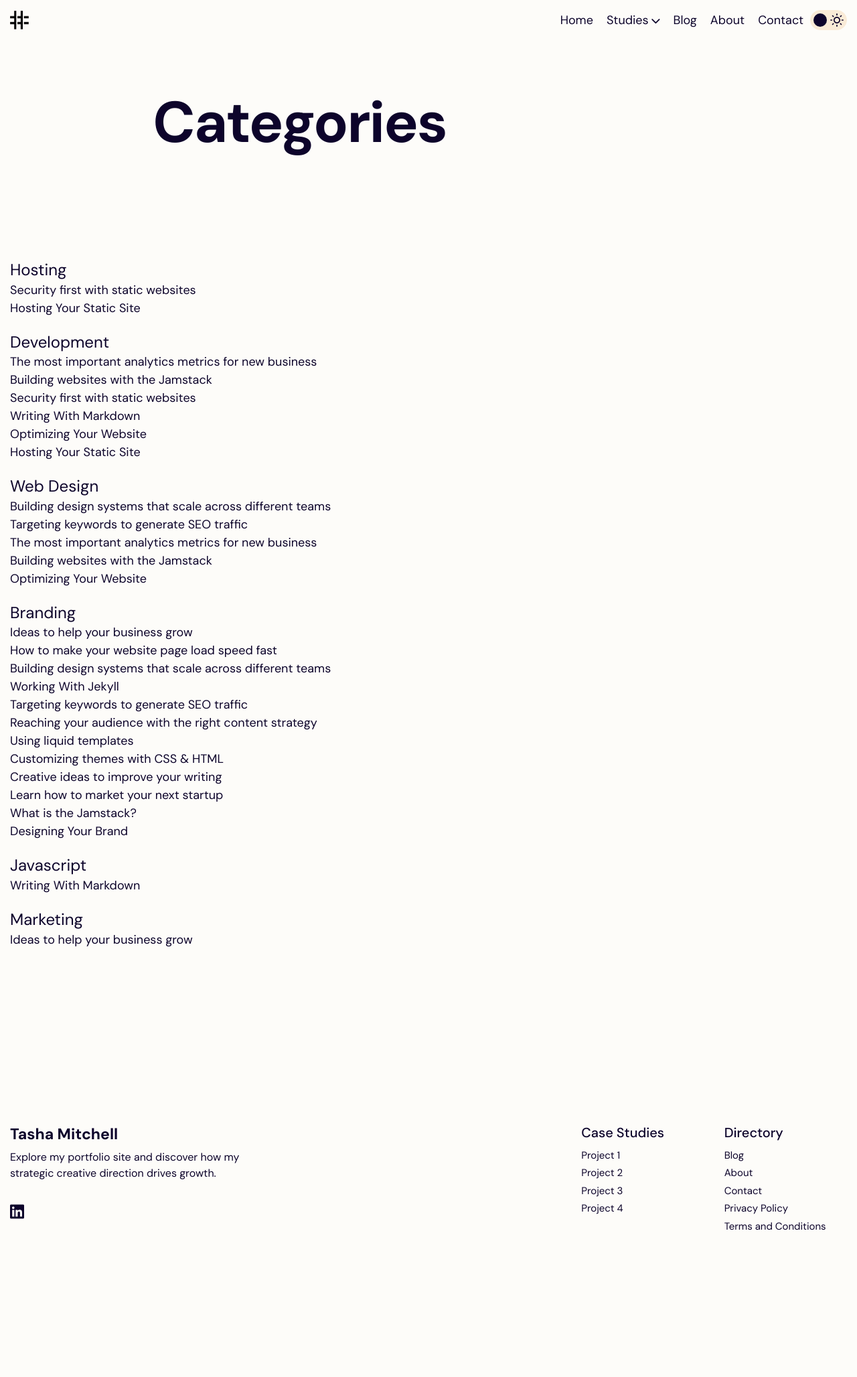
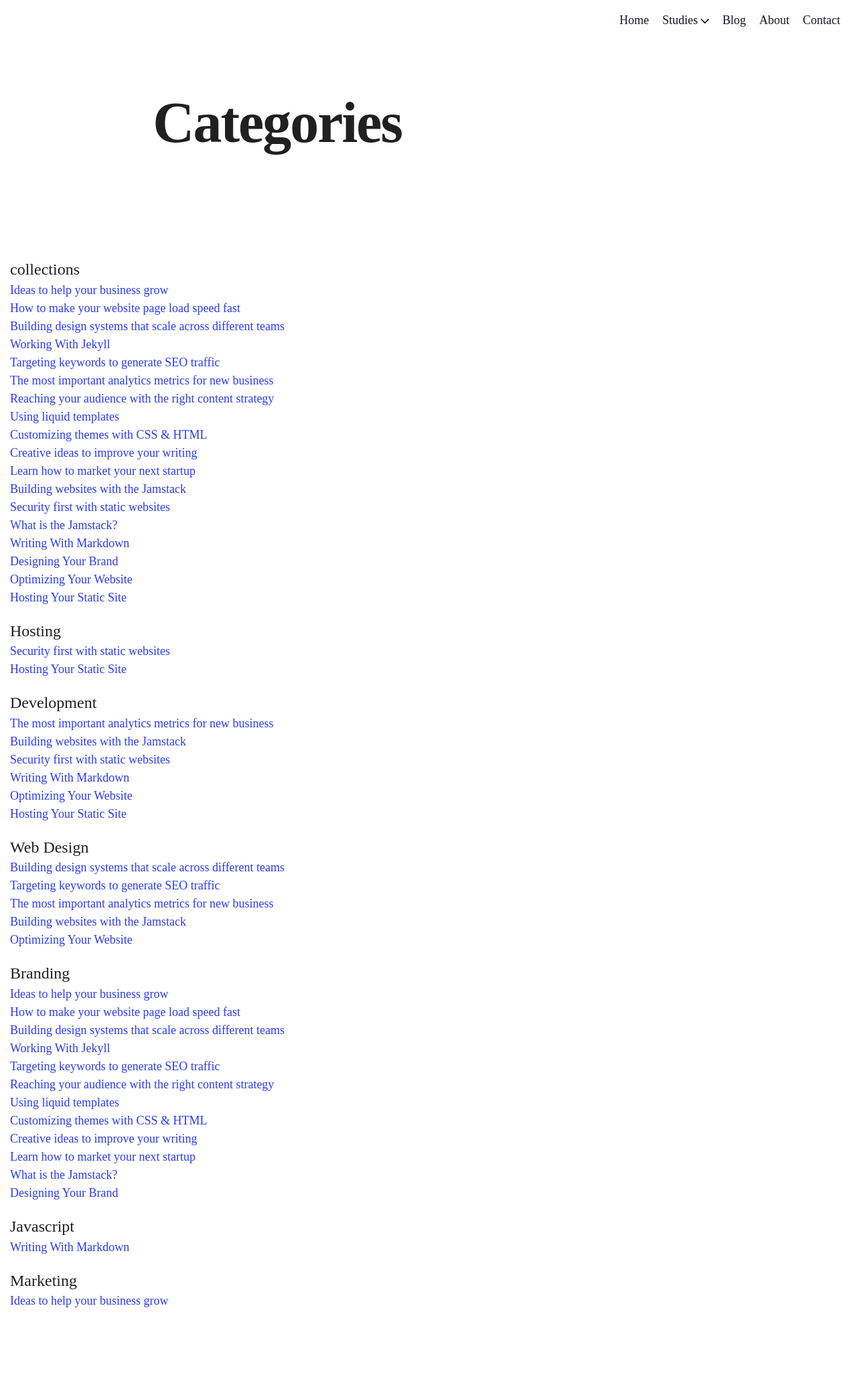
Before and after one commit to tglivebold/portfolio, a Jekyll site: the page built from pages/categories.md, in a window 1280 px wide. Shown: the whole page at 67% size. Built offline with Jekyll 4.4.1, drawn with Linux system fonts in a browser that asks for light colours; before the commit the page ends 2014 px from its top, so only the background shows below that.

Commit message:
Update _config.yml (via Pages CMS)

```diff
--- a/_config.yml
+++ b/_config.yml
@@ -1,188 +1,3 @@
-# -------------------
-# Jekyll Config
-# --------------------
-baseurl: "/"
-url: "http://tglivebold.github.io"
-permalink: pretty
-markdown: kramdown
-highlighter: rouge
-
-# Plugins
-plugins:
-  - jekyll-environment-variables
-  - jekyll-paginate
-
-paginate: 6
-paginate_path: "/blog/page/:num"
-
-# Collections
-collections_dir: collections
-collections:
-  projects:
-    output: true
-    permalink: /:collection/:path/
-  posts:
-    output: true
-    permalink: /blog/:path/
-
-# Pages
-defaults:
-  - scope:
-      path: ""
-      type: projects
-    values:
-      layout: project
-  - scope:
-      path: ""
-      type: posts
-    values:
-      layout: post
-      weight: 999
-  - scope:
-      path: "images"
-    values:
-      image: true
-  - scope:
-      path: "categories"
-    values:
-      permalink: /category/:basename/
-  - scope:
-      path: "pages"
-    values:
-      permalink: /:basename/
-
-# SCSS
-sass:
-  style: compact
-
-# Excludes
-exclude:
-  - Gemfile
-  - Gemfile.lock
-  - README.md
-  - LICENSE
-  - netlify.toml
-
-
-# -------------------
-# Theme Config
-# --------------------
-title: "Jekyll Curate"
-category_dir: category
-
-colors:
-  #light-mode colors
-  primary_bg: "#0d042b"
-  primary_bg_2: "#0d042b"
-  primary_bg_3: "#0d042b"
-  primary_text: "#fdfcf9"
-  base_bg: "#fdfcf9"
-  base_bg_2: "#f7f6ed"
-  base_bg_3: "#faebd7"
-  base_text: "#0d042b"
-  base_text_2: "#3b364c"
-  logo_text: "#0d042b"
-  header_text: "#0d042b"
-
-  # dark-mode colors
-  primary_bg_dark: "#fdfcf9"
-  primary_bg_2_dark: "#fdfcf9"
-  primary_bg_3_dark: "#fdfcf9"
-  primary_text_dark: "#0b0326"
-  base_bg_dark: "#0b0326"
-  base_bg_2_dark: "#150c32"
-  base_bg_3_dark: "#251654"
-  base_text_dark: "#f5f5ec"
-  base_text_2_dark: "#929eaf"
-  logo_text_dark: "#fdfcf9"
-  header_text_dark: "#fdfcf9"
-
-fonts:
-  use_google_fonts: false
-  google_fonts_url: "https://fonts.googleapis.com/css2?family=DM+Sans:opsz,wght@9..40,300;9..40,500;9..40,700&family=Fira+Mono&display=swap"
-  use_self_hosted_fonts: true # font files must be placed in /assets/fonts folder and the @font-face definitions must be added to /assets/css/fonts.css
-  heading: "'DM Sans'"
-  base: "'DM Sans'"
-  monospace: "'Fira Mono'"
-  logo: "'DM Sans'"
-
-logo:
-  logo_text: "Jekyll Curate"
-  logo_image: assets/images/logo/logo.png
-  logo_image_mobile: assets/images/logo/logo-mobile.png
-  logo_image_invert: assets/images/logo/logo-invert.png
-  logo_image_invert_mobile: assets/images/logo/logo-invert-mobile.png
-  logo_image_desktop_height: "28px"
-  logo_image_desktop_width: "28px"
-  logo_image_mobile_height: "28px"
-  logo_image_mobile_width: "28px"
-  show_logo_image_on_mobile: true
-  show_logo_image_on_desktop: true
-  show_logo_text_on_mobile: false
-  show_logo_text_on_desktop: false
-
-header:
-  fixed: false
-
-open_graph:
-  meta_opengraph_type: "website"
-  meta_twitter_card: "summary"
-  meta_twitter_site: "@zerostaticio"
-  meta_twitter_creator: "@zerostaticio"
-
-darkmode:
-  enable_dark_mode: true
-  show_dark_mode_toggle_in_header: true
-  show_dark_mode_toggle_in_bottom: false
-  show_dark_mode_toggle_in_mobile_menu: true
-
-cookie_banner:
-  enabled: true
-  show_manage_cookies_at_bottom: true
-
-analytics:
-  google_analytics_id: "" # G-XXXXXXXXXX
-  gtm_id: "" # GTM-XXXXXXXX
-  plausible_data_domain: "" # example: mywebsite.com
-  umami_data_website_id: "" # example: "ddd14336-5fb0-4cdd-8f32-e1bfa906cc2b"
-  umami_src: "" # "https://analytics.eu.umami.is/script.js"
-
-comments:
-  commento:
-    enabled: false # you must have a commento account and be on the correct domain. does not work locally.
-  disqus:
-    shortname: "" # Your disqus shortcode for example "zerostatic". leave this blank ie "" to disable.
-
-newsletter:
-  mailchimp:
-    form_action_url: https://zerostatic.us21.list-manage.com/subscribe/post?u=798e19886b83aaab346734382&amp;id=f1c526a772&amp;f_id=0027e3e6f0
-    form_title: "Let's keep in touch"
-
-contact_form:
-  use_netlify_form: false
-  use_formspree_form: true
-  formspree_endpoint: https://formspree.io/f/moqyklqv
-  netlify_form_name: "contact"
-
-menu:
-  show_dropdown_items_in_mobile_menu: false
-  show_social_media_in_mobile_menu: false
-
-footer:
-  enable_footer: true # show/hide the entire footer
-  footer_title: "Tasha Mitchell"
-  footer_description: "Explore my portfolio site and discover how my strategic creative direction drives growth."
-  enable_social_media_icons: true
-  enable_contact_details: false
-  enable_menu_footer_primary: true
-  enable_menu_footer_secondary: true
-  enable_menu_footer_tertiary: false
-  footer_primary_menu_title: "Case Studies"
-  footer_secondary_menu_title: "Directory"
-  footer_tertiary_menu_title: "Other"
-
-bottom:
-  enable_bottom: false # show/hide the entire bottom (below the footer)
-  enable_bottom_menu: false # if enabled, the bottom menu can be edited in `_data/menu.yml`
-  copyright_text: "© 2025 Tasha Mitchell"
-  show_rss_icon: true
+title: Jekyll Curate
+url: http://tglivebold.github.io
+cover: /media/images/team/marc-paulo.jpg
```
